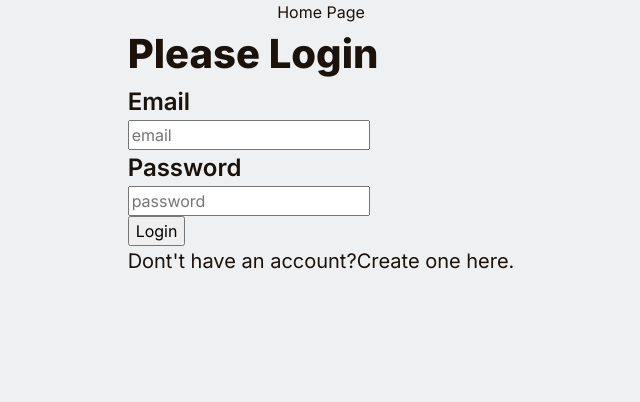
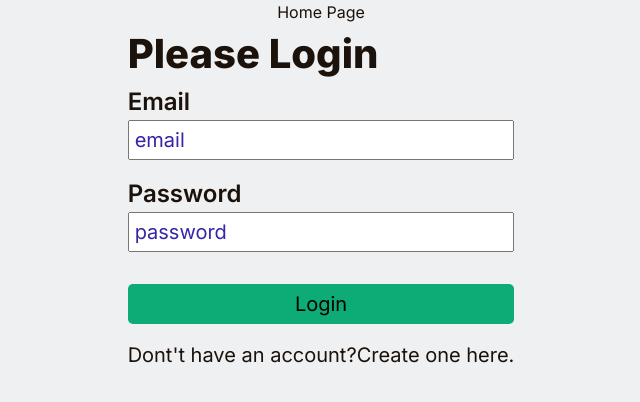
Before and after one commit to andre9277/library_system, a React (Vite) app in the folder library-app/: page / in a window 1280 px wide. Shown: the top 402 px of the page, without its empty margins (319-959 px from the left). Built offline with nearby package versions, Linux system fonts and the light colour scheme.

Commit message:
Style for the login page

```diff
--- a/library-app/src/features/authentication/components/LoginForm/LoginForm.css
+++ b/library-app/src/features/authentication/components/LoginForm/LoginForm.css
@@ -0,0 +1,56 @@
+.logn-form {
+  width: 100%;
+  height: 100%;
+  display: flex;
+  flex-direction: column;
+  align-items: center;
+  justify-content: flex-start;
+  padding: 32px;
+}
+
+.login-form-error {
+  margin-bottom: 16px;
+  color: #cb4c4e;
+}
+
+.login-form-input-group {
+  width: 100%;
+  margin-bottom: 16px;
+}
+
+.login-form-input {
+  width: 100%;
+  height: 2.5rem;
+  font-size: 1.25rem;
+  padding: 5px;
+}
+
+.login-form-input::placeholder {
+  color: var(--text-secondary);
+}
+
+.login-form-input:focus {
+  outline: none;
+}
+
+.login-form-submit {
+  width: 100%;
+  height: 2.5rem;
+  border: none;
+  background-color: var(--secondary);
+  border-radius: 5px;
+  font-size: 1.25rem;
+  margin-bottom: 16px;
+  margin-top: 16px;
+}
+
+.login-form-submit:hover {
+  cursor: pointer;
+  background-color: var(--primary);
+  cursor: pointer;
+  margin-left: 4px;
+}
+
+.login-form-register:hover {
+  text-decoration: underline;
+}
```
